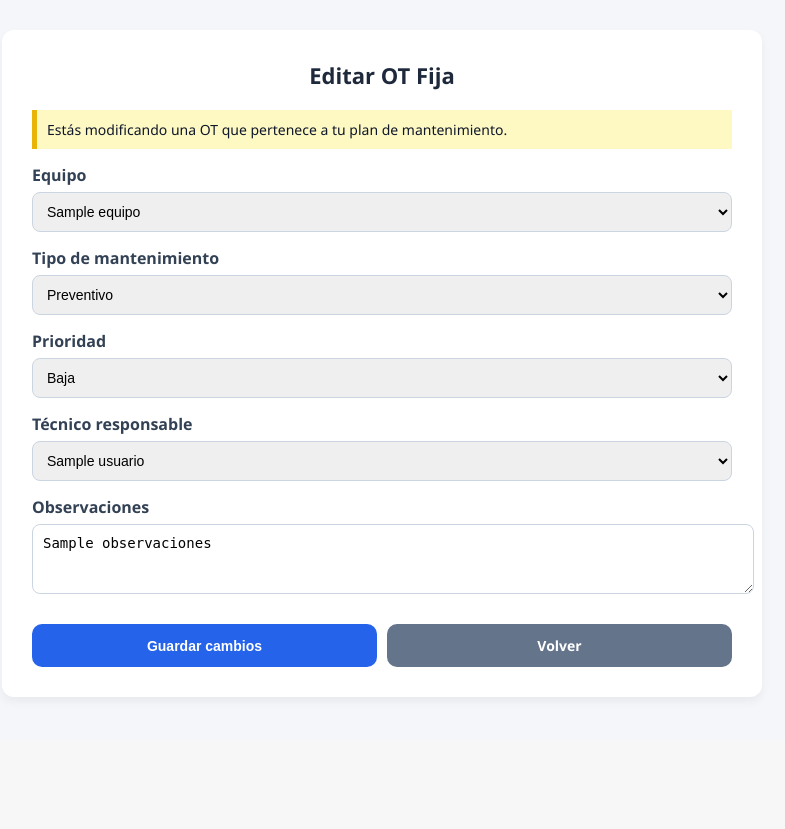
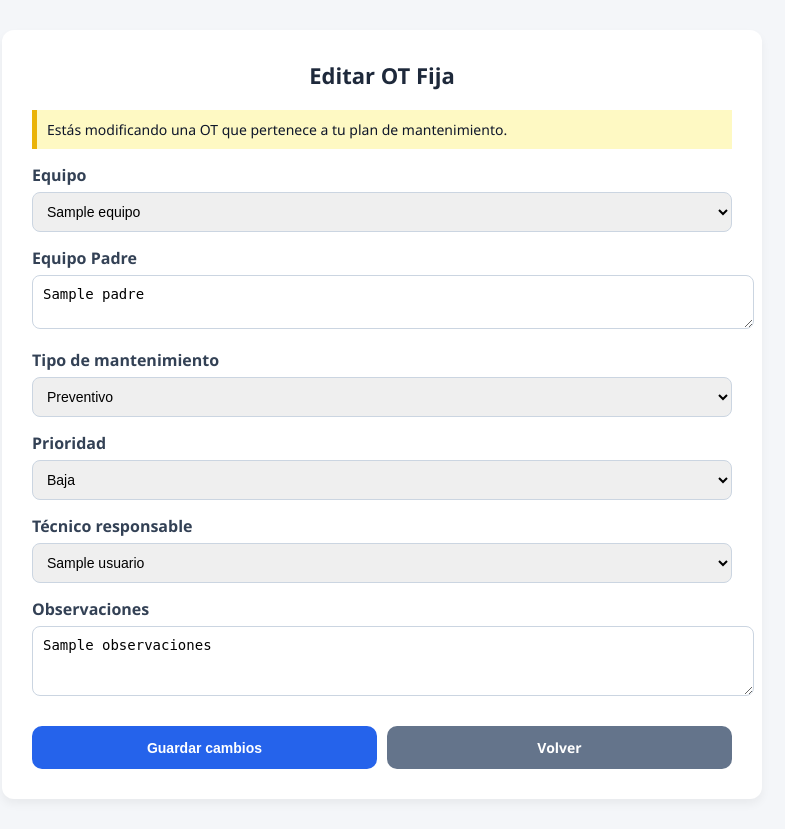
Before and after one commit to cmlayta/CMMS, a Flask app: template templates/editar_ot_fija.html in a window 1280 px wide. Shown: the part 60-889 px from the top of the page, without its empty margins (258-1043 px from the left). Before the commit the page ends 759 px from the top, so only its background shows below. Run offline with Flask 3, Linux system fonts and the light colour scheme; a user stored in the database is signed in; tables that the repository leaves empty hold one stand-in row (values such as "Sample post"); the template is opened without the code that fills it: most values are stand-ins (such as "Sample title", 1, 10 or a date in 2020).

Commit message:
Agregar equipo padre

```diff
--- a/templates/editar_ot_fija.html
+++ b/templates/editar_ot_fija.html
@@ -133,6 +133,9 @@
                 {% endfor %}
             </select>
 
+            <label>Equipo Padre</label>
+            <textarea name="padre">{{ ot.padre }}</textarea>
+
             <label>Tipo de mantenimiento</label>
             <select name="tipo_mantenimiento" required>
                 <option value="Preventivo" {% if ot.tipo_mantenimiento == 'Preventivo' %}selected{% endif %}>Preventivo</option>
```
